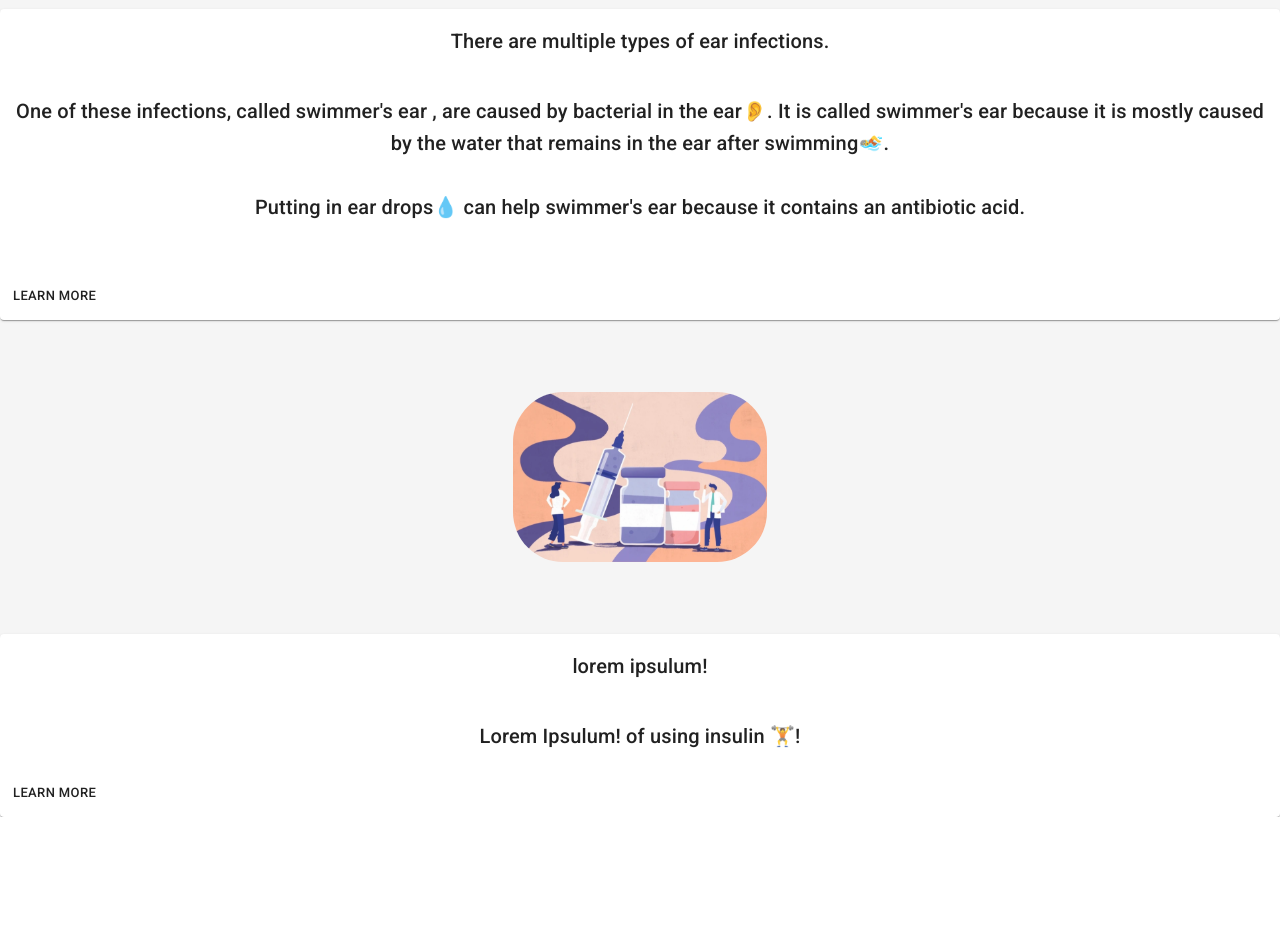
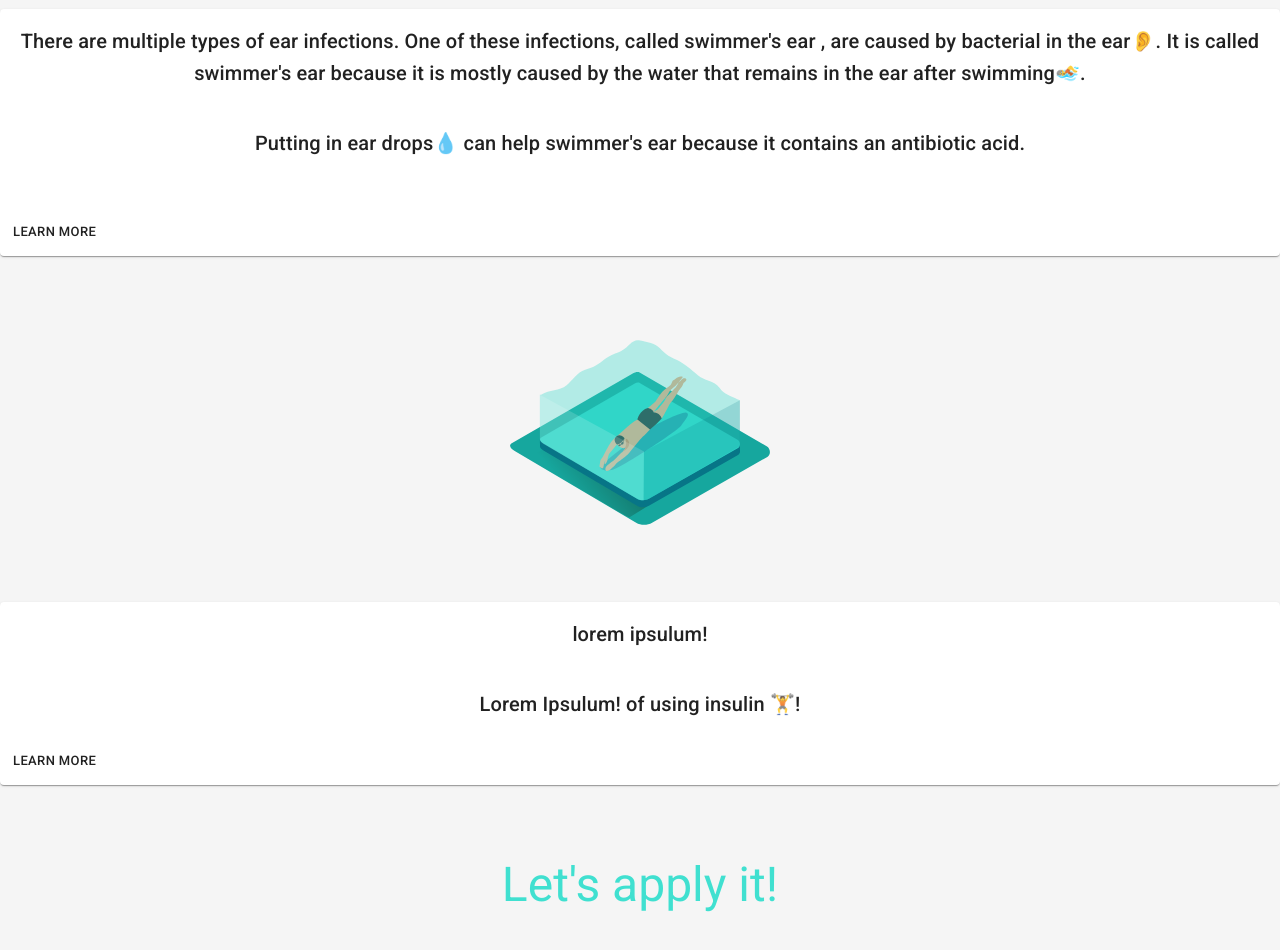
Before and after one commit to UnknownSilence/childhealthapp, a React (Create React App) app: page /earinfection in a window 1280 px wide. Shown: the part 420-1370 px from the top of the page. Before the commit the page ends 1237 px from the top, so only its background shows below. Built offline with nearby package versions, Linux system fonts and the light colour scheme.

Commit message:
ear update
updated UI

```diff
--- a/src/pages/EarInfection.js
+++ b/src/pages/EarInfection.js
@@ -9,7 +9,7 @@ import {
 import React from "react";
 import Emoji from "../components/Emoji";
 import { ReactComponent as EarPic } from "./earPic.svg";
-import { ReactComponent as VacPic } from "./vaccPic.svg";
+import { ReactComponent as SwimPic } from "./swimmer.svg";
 
 export default function EarInfection() {
   return (
@@ -34,19 +34,16 @@ export default function EarInfection() {
           <Typography sx={{ fontSize: 20 }} gutterBottom>
             <Typography variant="h6">
               {" "}
-              There are multiple types of ear infections.
+              There are multiple types of ear infections. One of these
+              infections, called swimmer's ear , are caused by bacterial in the
+              ear
+              <Emoji symbol="👂" />. It is called swimmer's ear because it is
+              mostly caused by the water that remains in the ear after swimming
+              <Emoji symbol="🏊" />.
             </Typography>
             <Typography variant="h6">&nbsp;&nbsp;&nbsp;&nbsp;</Typography>
           </Typography>
-          <Typography variant="h6" component="div">
-            One of these infections, called swimmer's ear , are caused by
-            bacterial in the ear
-            <Emoji symbol="👂" />. It is called swimmer's ear because it is
-            mostly caused by the water that remains in the ear after swimming
-            <Emoji symbol="🏊" />.
-          </Typography>
-          <Typography variant="h6">&nbsp;&nbsp;&nbsp;&nbsp;</Typography>
-          <Typography variant="h6" component="div">
+          <Typography variant="h6">
             Putting in ear drops
             <Emoji symbol="💧" /> can help swimmer's ear because it contains an
             antibiotic acid.
@@ -56,7 +53,7 @@ export default function EarInfection() {
         <CardActions>
           <a
             target="_blank"
-            href="https://www.hopkinsmedicine.org/health/conditions-and-diseases/influenza/influenza-flu-in-children#:~:text=Influenza%20(flu)%20is%20a%20very,for%20less%20than%20a%20week."
+            href="https://kidshealth.org/en/parents/otitis-media.html"
           >
             <Button size="small">Learn More</Button>
           </a>
@@ -68,7 +65,7 @@ export default function EarInfection() {
         <Typography>&nbsp;</Typography>
       </Grid>
       <Grid item container display="flex" justify="center">
-        <VacPic></VacPic>
+        <SwimPic></SwimPic>
       </Grid>
       <Grid item container direction="column" display="flex" justify="center">
         <Typography>&nbsp;</Typography>
@@ -88,13 +85,38 @@ export default function EarInfection() {
         <CardActions>
           <a
             target="_blank"
-            href="https://www.hopkinsmedicine.org/health/conditions-and-diseases/influenza/influenza-flu-in-children#:~:text=Influenza%20(flu)%20is%20a%20very,for%20less%20than%20a%20week."
+            href="https://kidshealth.org/en/parents/otitis-media.html"
           >
             <Button size="small">Learn More</Button>
           </a>
         </CardActions>
       </Card>
       <Typography variant="body1"></Typography>
+      <Grid item container direction="column" display="flex" justify="center">
+        <Typography>&nbsp;</Typography>
+        <Typography>&nbsp;</Typography>
+        <Typography>&nbsp;</Typography>
+      </Grid>
+      <Grid item container display="flex" justify="center">
+        <Typography variant="h3">Let's apply it!</Typography>
+      </Grid>
+      <Grid item container direction="column" display="flex" justify="center">
+        <Typography>&nbsp;</Typography>
+        <Typography>&nbsp;</Typography>
+        <Typography>&nbsp;</Typography>
+      </Grid>
+
+      <Grid item container direction="column" display="flex" justify="center">
+        <Typography>&nbsp;</Typography>
+        <Typography>&nbsp;</Typography>
+        <Typography>&nbsp;</Typography>
+        <Typography>&nbsp;</Typography>
+        <Typography>&nbsp;</Typography>
+        <Typography>&nbsp;</Typography>
+        <Typography>&nbsp;</Typography>
+        <Typography>&nbsp;</Typography>
+        <Typography>&nbsp;</Typography>
+      </Grid>
     </Grid>
   );
 }
```
Also changed, not shown: src/pages/swimmer.svg (added).
